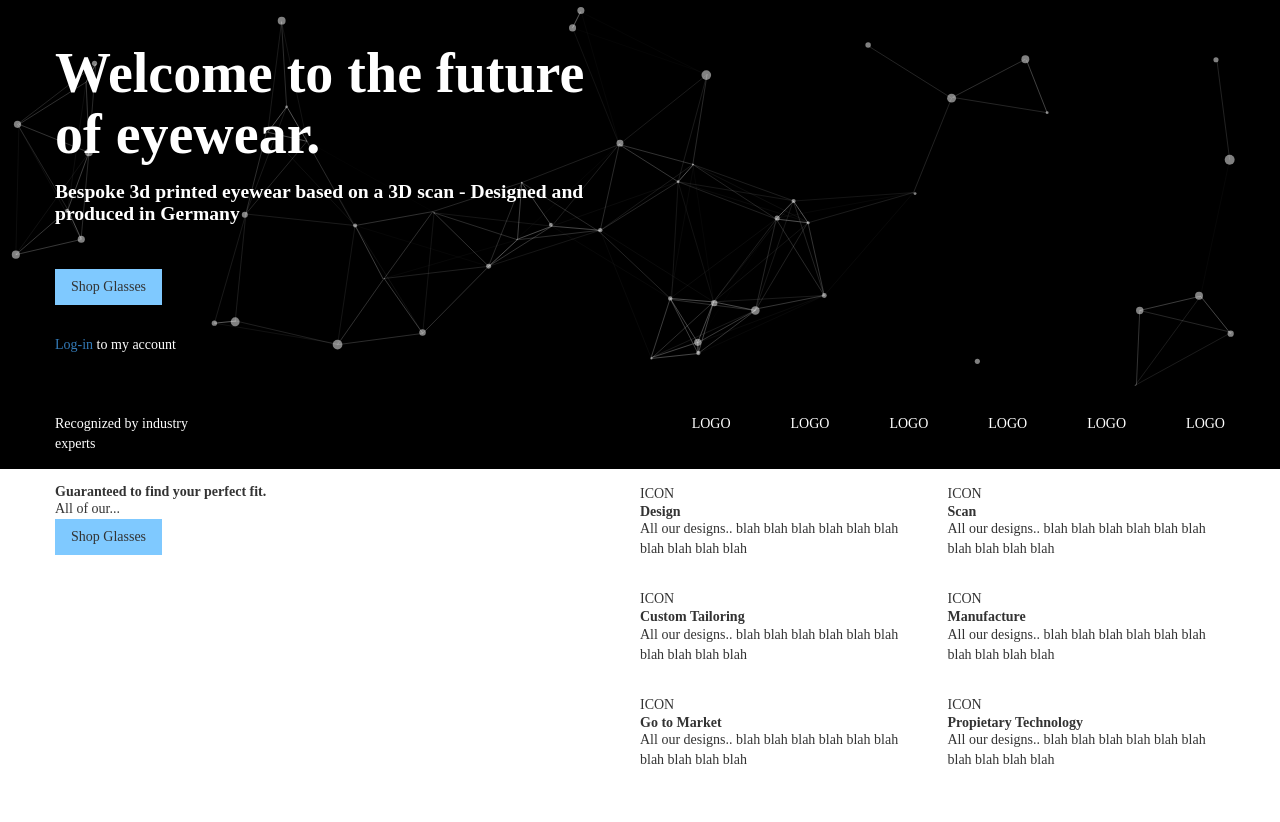
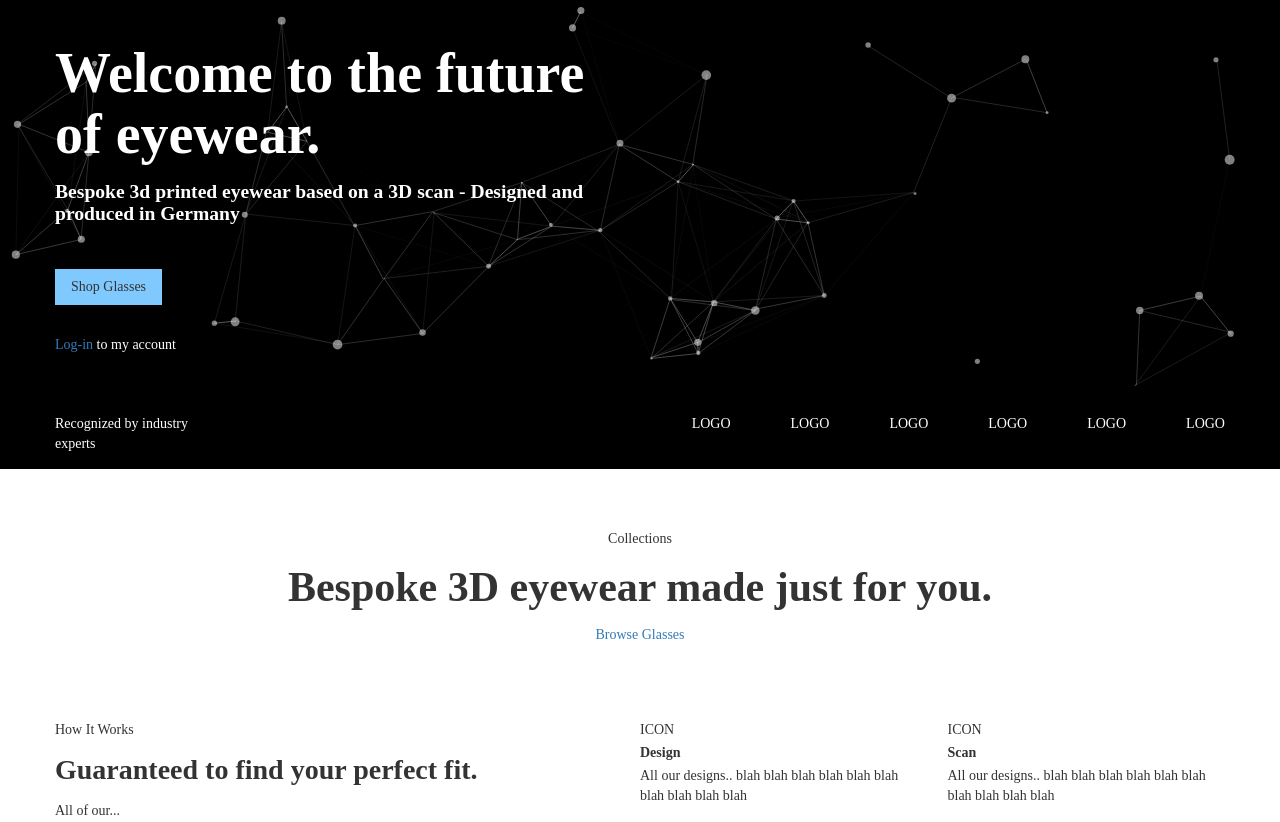
Before and after one commit to mallbeury/static-youmawo, a PHP site: page / in a window 1280 px wide. Shown: the part 151-973 px from the top of the page. Run offline with PHP 8.4, Linux system fonts and the light colour scheme; some libraries are stand-ins or nearby versions.

Commit message:
Initial build without design

```diff
--- a/css/ma-landing.css
+++ b/css/ma-landing.css
@@ -272,12 +272,29 @@ footer #footer-view .boilerplate li {
   text-align: center;
 }
 
+/* COLLECTIONS */
+/******************************************/
+#collections-view {
+  padding: 30px 15px;
+  text-align: center;
+}
+
+#collections-view h1 {
+  font-size: 3em;
+  padding: 15px 0;
+}
+
 /* WORKS */
 /******************************************/
 #works-view {
   display: flex;
   flex-wrap: wrap;
   margin: 15px 15px;
+}
+
+#works-view h1 {
+  padding: 15px 0;
+  font-size: 2em;
 }
 
 #works-view .features {
@@ -292,6 +309,34 @@ footer #footer-view .boilerplate li {
 
 #works-view .features li {
   padding: 0 0 30px 0;
+}
+
+#works-view li h1 {
+  padding: 5px 0;
+  font-size: 1em;
+}
+
+#works-view .cta {
+  padding: 15px 0;
+}
+
+/* HOW */
+/******************************************/
+#how-view {
+  padding: 30px 0;
+  background: #000;
+  color: #FFF;
+  text-align: center;
+}
+
+#how-view h1 {
+  font-size: 3em;
+  padding: 5px 0;
+}
+
+#how-view h2 {
+  font-size: 1.4em;
+  padding: 15px 0;
 }
 
 /* GALLERY */
@@ -481,6 +526,10 @@ footer #footer-view .boilerplate li {
     padding: 0 30px;
   }
 
+  #collections-view {
+    padding: 60px 0;
+  }
+
   #works-view {
     margin: 15px 0;
   }
@@ -502,7 +551,11 @@ footer #footer-view .boilerplate li {
     padding: 0 15px 30px 15px;
   }
 
-  #gallery-view {
+  #how-view {
+    padding: 60px 0;
+  }
+
+  gallery-view {
     padding: 15px 0;
   }
 
--- a/index.html
+++ b/index.html
@@ -61,7 +61,6 @@
         <div id="particles-js"></div>
 
         <div class="titles">
-
           <div class="container nopadding">
             <div class="row">
               <h1>Welcome to the future of eyewear.</h1>
@@ -70,7 +69,6 @@
               <a href="">Log-in</a> to my account
             </div>
           </div>
-
         </div>
 
       </div>
@@ -94,13 +92,18 @@
       </div>
     </div>
 
+    <div id="collections-view">
+      Collections
+      <h1>Bespoke 3D eyewear made just for you.</h1>
+      <a href="">Browse Glasses</a>
+    </div>
+
     <div id="works-view">
       <div class="guarantee">
+        How It Works
       <h1>Guaranteed to find your perfect fit.</h1>
-
       All of our...
-
-      <div><a href="" class="btn btn-primary">Shop Glasses</a></div>
+      <div class="cta"><a href="" class="btn btn-primary">Shop Glasses</a></div>
       </div>
 
       <div class="features">
@@ -136,6 +139,21 @@
           All our designs.. blah blah blah blah blah blah blah blah blah blah
           </li>
         </ul>
+      </div>
+    </div>
+
+    <div id="how-view" class="full-width">
+      <div class="container nopadding">
+        <div class="row">
+
+          <div class="content">
+          Technology
+          <h1>Our patented 3D scan production process.</h1>
+          <h2>Our SLS blah blah blah blah blah blah blah blah blah blah</h2>
+          <a href="">Play Video</a>
+          </div>
+
+        </div>
       </div>
     </div>
 
```
